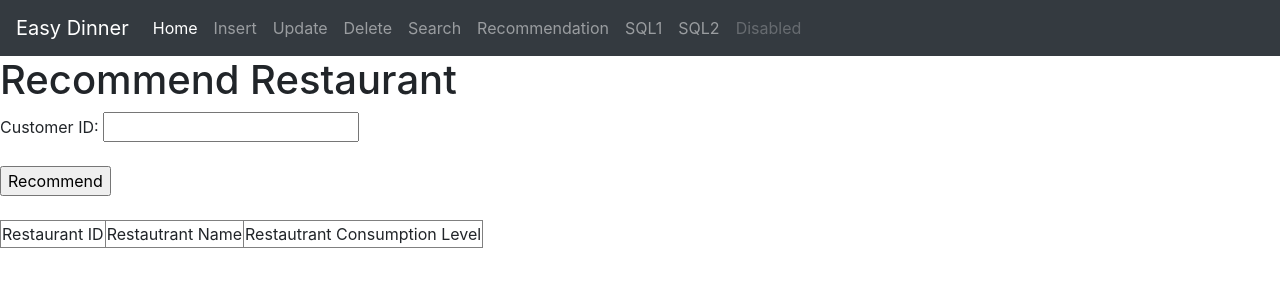
After one commit to ShanglinMo/team777, a Django app: page /recommendation/ in a window 1280 px wide. The commit adds this page. Shown: the top 300 px of the page. Run offline with Django 4.2, Linux system fonts and the light colour scheme; some libraries are stand-ins or nearby versions.

Commit message:
added recommendation function and update front end

```diff
--- a/website/templates/main.html
+++ b/website/templates/main.html
@@ -20,9 +20,10 @@
             <a class="nav-item nav-link" href="{% url 'update' %}">Update</a>
             <a class="nav-item nav-link" href="{% url 'delete' %}">Delete</a>
             <a class="nav-item nav-link" href="{% url 'restaurant' %}">Search</a>
+            <a class="nav-item nav-link" href="{% url 'recommendation' %}">Recommendation</a>
+
             <a class="nav-item nav-link" href="{% url 'advance1' %}">SQL1</a>
             <a class="nav-item nav-link" href="{% url 'advance2' %}">SQL2</a>
-
             <a class="nav-item nav-link disabled" href="#">Disabled</a>
           </div>
         </div>
--- /dev/null
+++ b/website/templates/recommendation.html
@@ -0,0 +1,32 @@
+{% extends 'main.html' %}
+
+{% load crispy_forms_tags %}
+{% block content %}
+</head>
+
+<body>
+<h1>Recommend Restaurant</h1>
+<form action="" method="POST">
+{% csrf_token %}
+Customer ID: <input type="text" name="Customer_ID"/><br/>
+<br>
+<input type="submit" value="Recommend"/>
+
+</form>
+<br>
+<table border="1">
+    <tr>
+        <td>Restaurant ID</td>
+        <td>Restautrant Name</td>
+        <td>Restautrant Consumption Level</td>
+    </tr>
+    {% for x in query%}
+    <tr>
+    <td>{{ x.0}}</td>
+    <td>{{ x.1}}</td>
+    <td>{{ x.2}}</td>
+    </tr>
+    {% endfor %}
+</table>
+</body>
+{%endblock%}
--- a/website/urls.py
+++ b/website/urls.py
@@ -24,4 +24,5 @@ urlpatterns = [
     path('advance1/', views.advance1, name='advance1'),
     path('advance2/', views.advance2, name='advance2'),
     path('restaurant/', views.restaurant, name="restaurant"),
+    path('recommendation/', views.recommendation, name="recommendation"),
 ]
--- a/website/views.py
+++ b/website/views.py
@@ -73,11 +73,11 @@ def insert(request):
 
 def update(request):
         if request.method == 'POST':
-            if request.POST.get('cust_id') and request.POST.get('price'):
+            if request.POST.get('order_id') and request.POST.get('price'):
                 with connection.cursor() as cursor:
                     cursor.execute("UPDATE Orders SET \
-                         price = %s WHERE order_id = 1",  [request.POST.get('price')])
-                    cursor.execute('SELECT * FROM Orders WHERE order_id=1;')
+                         price = %s WHERE order_id = %s",  [request.POST.get('price'),request.POST.get("order_id")])
+                    cursor.execute('SELECT * FROM Orders WHERE order_id=%s;',[request.POST.get("order_id")])
                     query = cursor.fetchall()
                     return render(request, 'update.html', {'query': query})
 
@@ -175,3 +175,52 @@ def advance2(request):
                 return render(request, 'advance2.html', {'query': query})
     else:
         return render(request,'advance2.html')
+
+
+def recommendation(request):
+    if request.method == "POST":
+        if request.POST.get("Customer_ID"): #and request.POST.get("Recommend on History"):
+            with connection.cursor() as cursor:
+                customerID = request.POST.get("Customer_ID")
+                # customerInfo = Orders.objects.raw('select Customer_ID, avg(Price) as avgPrice\
+                #                                     from Orders \
+                #                                     where Customer_ID = %s\
+                #                                     group by Customer_ID',[customerID])
+                cursor.execute('select Customer_ID,avg(Price) as avgPrice\
+                                                     from Orders \
+                                                     where Customer_ID = %s\
+                                                     group by Customer_ID;',[customerID])
+                customerInfo = cursor.fetchall()
+
+                for c in customerInfo:
+                    avgPrice = c[1]
+                    if int(avgPrice) <= 10:
+                        cursor.execute("select temp.Restaurant_ID, r.Name, temp.Consumption_Level\
+                                        from (select Restaurant_ID, Consumption_Level\
+                                        from RestaurantConsumptionLevel\
+                                        where Consumption_Level = 'Low'\
+                                        ORDER BY RAND()\
+                                        limit 5) as temp natural join Restaurants r;")
+                        query = cursor.fetchall()
+                        return render(request, 'recommendation.html', {'query': query})
+                    elif int(avgPrice) > 10 and int(avgPrice) <= 20:
+                        cursor.execute("select temp.Restaurant_ID, r.Name, temp.Consumption_Level\
+                                        from (select Restaurant_ID,Consumption_Level\
+                                        from RestaurantConsumptionLevel\
+                                        where Consumption_Level = 'Medium'\
+                                        ORDER BY RAND()\
+                                        limit 5) as temp natural join Restaurants r;")
+                        query = cursor.fetchall()
+                        return render(request, 'recommendation.html', {'query': query})
+                    # avgPrice > 20
+                    else:
+                        cursor.execute("select temp.Restaurant_ID, r.Name, temp.Consumption_Level\
+                                        from (select Restaurant_ID, Consumption_Level\
+                                        from RestaurantConsumptionLevel\
+                                        where Consumption_Level = 'High'\
+                                        ORDER BY RAND()\
+                                        limit 5) as temp natural join Restaurants r;")
+                        query = cursor.fetchall()
+                        return render(request, 'recommendation.html', {'query': query})
+    else:
+        return render(request,"recommendation.html")
```
Also changed, not shown: website/templates/delete.html (+23 -2 lines), website/templates/update.html (+24 -3 lines).
